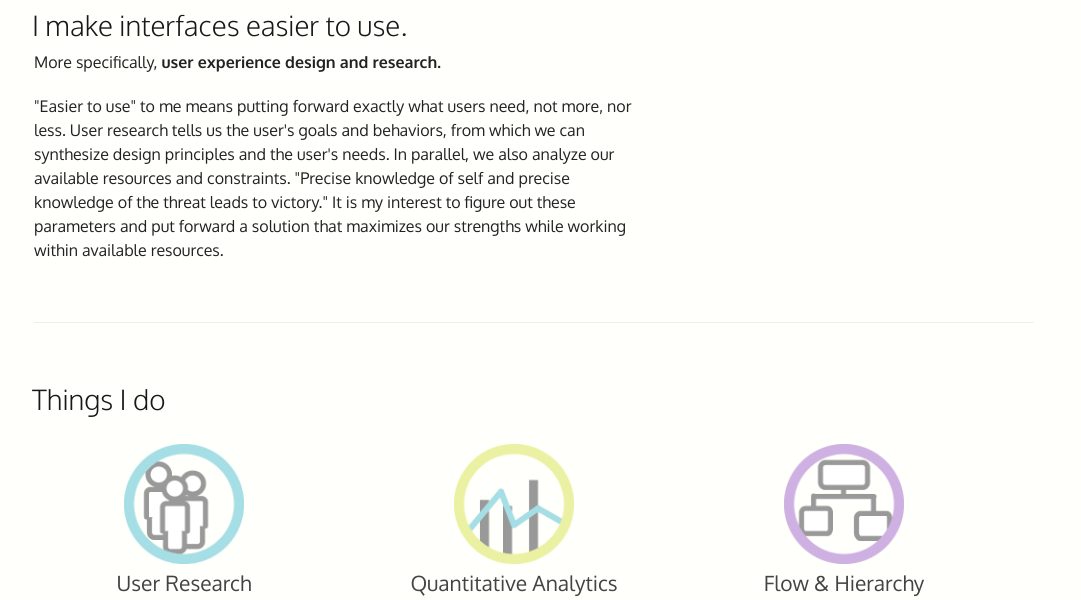
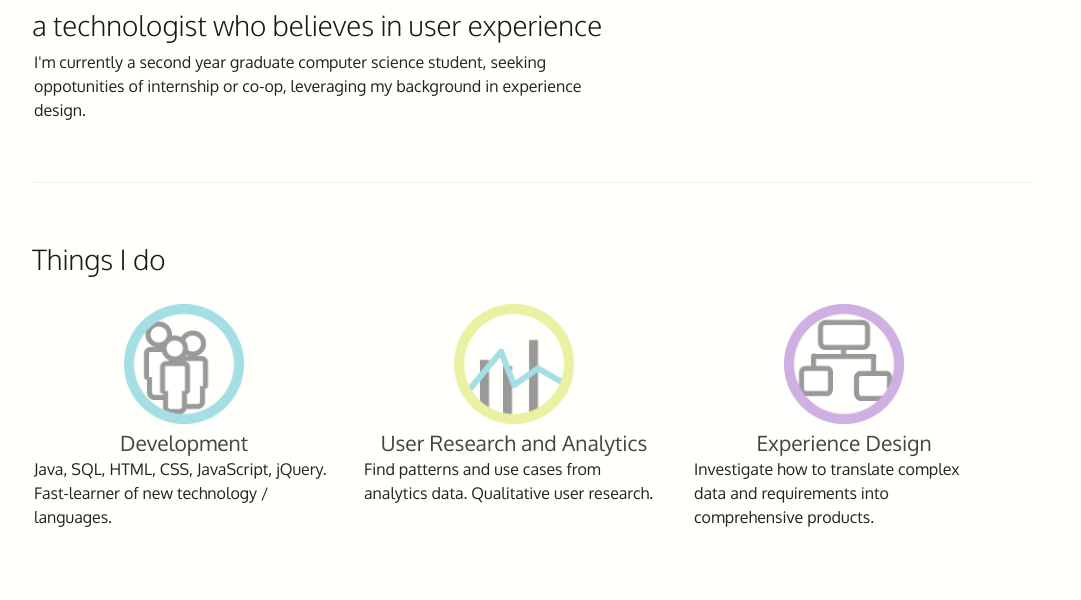
Before and after one commit to aixnip/yepinxia.github.io, a plain HTML site: page index.html in a window 1280 px wide. Shown: the part 190-790 px from the top of the page, without its empty margins (106-1187 px from the left). Drawn offline with nearby package versions, Linux system fonts and the light colour scheme.

Commit message:
homepage
updated homepage contents

```diff
--- a/index.html
+++ b/index.html
@@ -45,29 +45,25 @@
 	<div id="about">
     <div class="text">
 		<h1>Hi! I'm Pinxia Ye.</h1>
-        <h2>I make interfaces easier to use.</h2>
-        <p>More specifically, <strong>user experience design and research.</strong></p>
-        <p>"Easier to use" to me means putting forward exactly what users need, not more, nor less. User research tells us the user's goals and behaviors, from which we can synthesize design principles and the user's needs. In parallel, we also analyze our available resources and constraints. "Precise knowledge of self and precise knowledge of the threat leads to victory." It is my interest to figure out these parameters and put forward a solution that maximizes our strengths while working within available resources. </p>
+        <h2>a technologist who believes in user experience</h2>
+        <p>I'm currently a second year graduate computer science student, seeking oppotunities of internship or co-op, leveraging my background in experience design.</p>
+        <p></p>
 	</div>
     <div id="line"><div></div></div>
     <div>
     	<h2>Things I do</h2>
-        <ul id="index-list" style="min-height:400px;">
+        <ul id="index-list">
             <li><div class="work-icon" id="work-icon-0"><img src="images/assets/assets-01.png"></div>
-            	<h3>User Research</h3>
-            	<p>Qualitative user research - contextual inquires, user interviews, observing behaviors, cultural probes. Create user scenarios and goals. Synthesize user experience for the product.</p>
+            	<h3>Development</h3>
+            	<p>Java, SQL, HTML, CSS, JavaScript, jQuery. Fast-learner of new technology / languages. </p>
             </li>
             <li><div class="work-icon" id="work-icon-3"><img src="images/assets/assets-04.png"></div>
-          		<h3>Quantitative Analytics</h3>
-                <p>Find patterns and use cases from analytics data. Generate visualizations to communicate status and observe release impacts. Work in Omniture, Google Analytics and Quantcast.</p>
+          		<h3>User Research and Analytics</h3>
+                <p>Find patterns and use cases from analytics data. Qualitative user research.</p>
             </li>
             <li><div class="work-icon" id="work-icon-1"><img src="images/assets/assets-02.png"></div>
-            	<h3>Flow & Hierarchy</h3>
-                <p>Analyze feasible data structure and information architecture. Organize and arrange by user goals and behaviors. Investigate how to translate complex data into comprehensive products.</p>
-            </li>
-            <li><div class="work-icon" id="work-icon-2"><img src="images/assets/assets-03.png"></div>
-            	<h3>Wire Frames & Prototypes</h3>
-                <p>Create wire frames and prototypes based on user scenarios. Usability tests.</p>
+            	<h3>Experience Design</h3>
+                <p>Investigate how to translate complex data and requirements into comprehensive products.</p>
             </li>
         </ul>
     </div>
```
